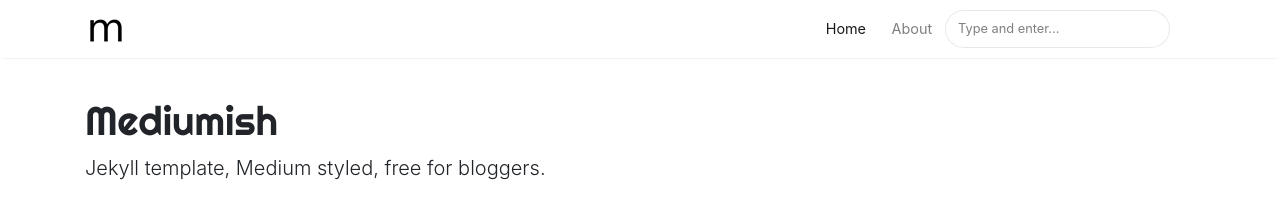
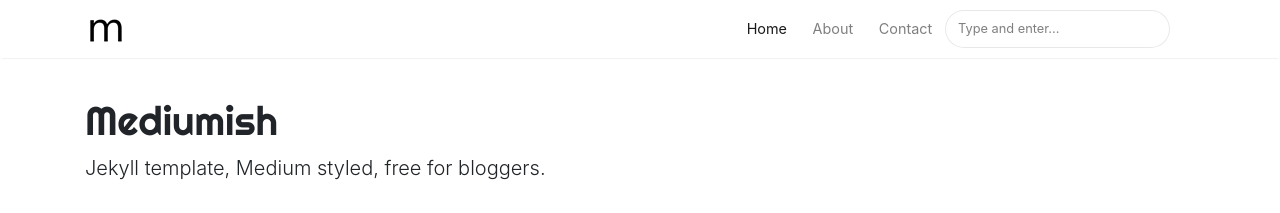
Before and after one commit to krish-shahh/cooking-blog, a Jekyll site: the page built from index.html, in a window 1280 px wide. Shown: the top 213 px of the page. Built offline with Jekyll 4.4.1, drawn with Linux system fonts in a browser that asks for light colours; nearby versions of some CDN libraries; the list of posts is cut into pages by our own code.

Commit message:
Update default.html

```diff
--- a/_layouts/default.html
+++ b/_layouts/default.html
@@ -73,6 +73,10 @@ ga('send', 'pageview');
 
                 <li class="nav-item">
                 <a class="nav-link" href="https://krish-shah.vercel.app" target="_blank">About</a>
+                </li>
+
+		<li class="nav-item">
+                <a class="nav-link" href="mailto:2003kshah@gmail.com" target="_blank">Contact</a>
                 </li>
 
                 {% include search-lunr.html %}
```
